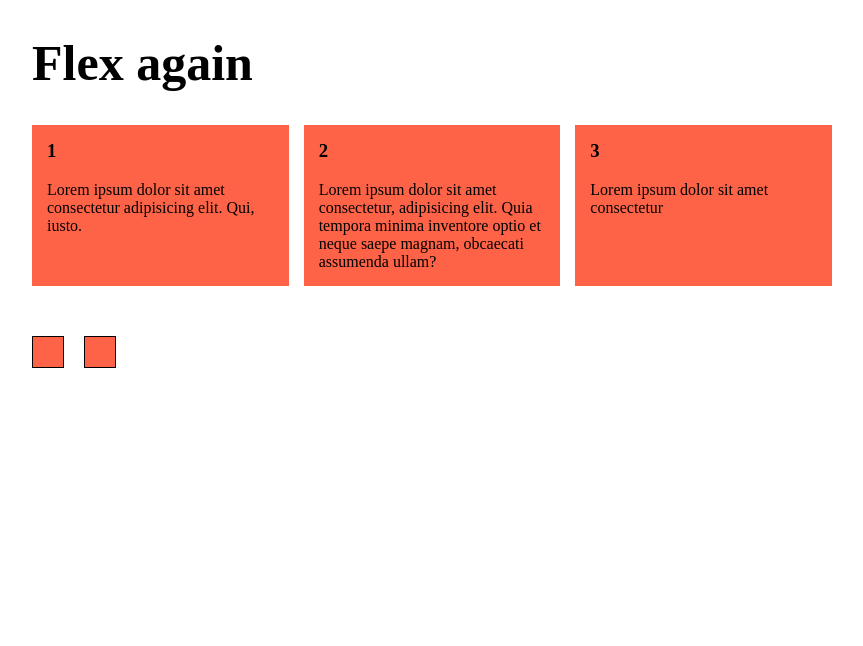
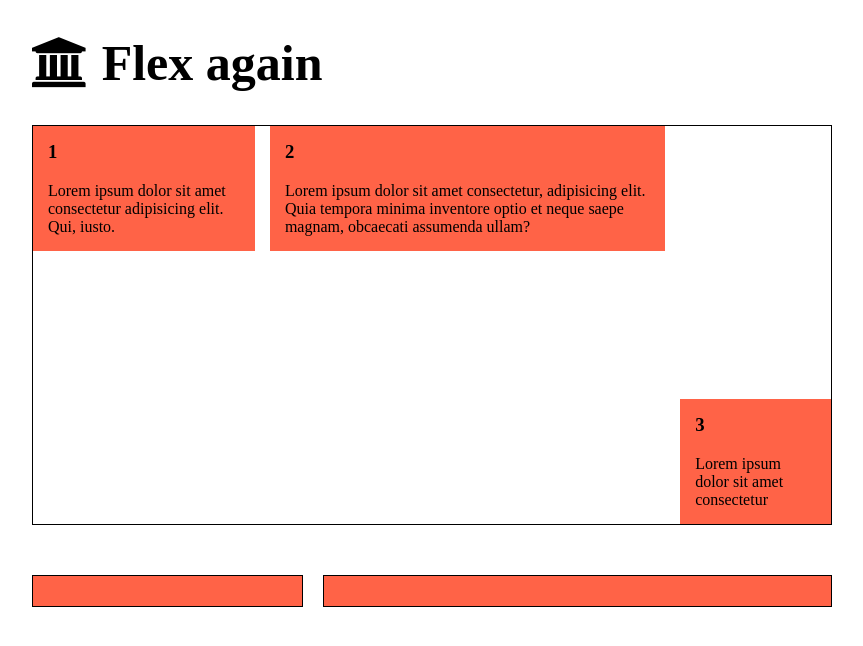
Before and after one commit to MariusCodeAcademy/TYPE8-HTML-10-FLEX-2, a plain HTML site: page index.html in a window 1280 px wide. Shown: the whole page, without its empty margins (208-1071 px from the left). Drawn offline with Linux system fonts and the light colour scheme.

Commit message:
flex basis

```diff
--- a/CSS/common.css
+++ b/CSS/common.css
@@ -1,4 +1,5 @@
 .container {
   max-width: 800px;
   margin: 0 auto;
+  /* padding: 0 50px; */
 }
--- a/CSS/flex.css
+++ b/CSS/flex.css
@@ -1,24 +1,35 @@
 .flex-parent-container {
   display: flex;
   gap: 15px;
+  min-height: 400px;
+  border: 1px solid #000;
+  align-items: flex-start;
 }
 
 .box {
   background-color: tomato;
   padding: 15px;
-  flex-grow: 1;
-  width: 27%;
+  /* flex-grow: 1; */
+  /* flex-basis: 27%; */
 }
 
 .box-1 {
   /* order: 1; */
+  /* flex-shrink: 0; */
+  /* flex-basis: initial; */
+  flex: 2 1 20%;
 }
 .box-2 {
   /* order: 1; */
+  /* flex-shrink: 3; */
+  flex: 5 2 30%;
 }
 .box-3 {
   /* order: 1; */
   /* flex-grow: 2; */
+  /* flex-shrink: 3; */
+  flex: 1 0 15%;
+  align-self: flex-end;
 }
 
 .flex-2-box {
@@ -31,3 +42,11 @@
   padding: 15px;
   border: 1px solid #000;
 }
+
+.item-1 {
+  flex-grow: 2;
+  flex-shrink: 0;
+}
+.item-2 {
+  flex-grow: 4;
+}
--- a/CSS/style.css
+++ b/CSS/style.css
@@ -1,3 +1,4 @@
+@import url('https://cdnjs.cloudflare.com/ajax/libs/font-awesome/4.7.0/css/font-awesome.css');
 @import 'reset.css';
 @import 'common.css';
 @import 'flex.css';
--- a/index.html
+++ b/index.html
@@ -5,13 +5,19 @@
   <meta charset="UTF-8">
   <meta http-equiv="X-UA-Compatible" content="IE=edge">
   <meta name="viewport" content="width=device-width, initial-scale=1.0">
+  <!-- <link rel="stylesheet" href="https://cdnjs.cloudflare.com/ajax/libs/font-awesome/4.7.0/css/font-awesome.css"
+    integrity="sha512-5A8nwdMOWrSz20fDsjczgUidUBR8liPYU+WymTZP1lmY9G6Oc7HlZv156XqnsgNUzTyMefFTcsFH/tnJE/+xBg=="
+    crossorigin="anonymous" referrerpolicy="no-referrer" /> -->
   <title>Flex again</title>
   <link rel="stylesheet" href="CSS/style.css">
 </head>
 
 <body>
   <div class="container">
-    <h1>Flex again</h1>
+    <h1>
+      <i class="fa fa-university" aria-hidden="true"></i>
+      Flex again
+    </h1>
 
     <div class="flex-parent-container">
       <div class="box box-1">
```
